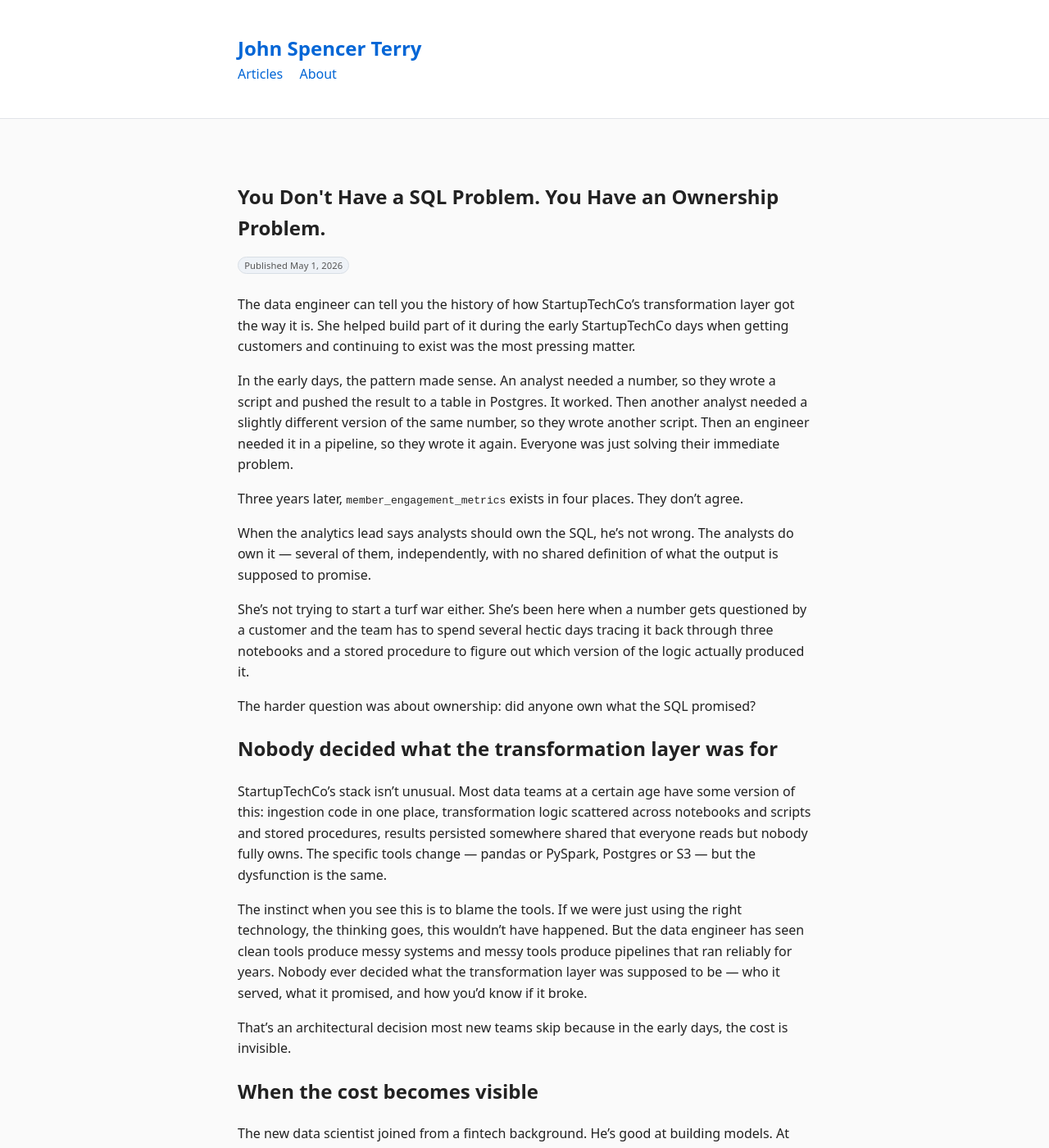
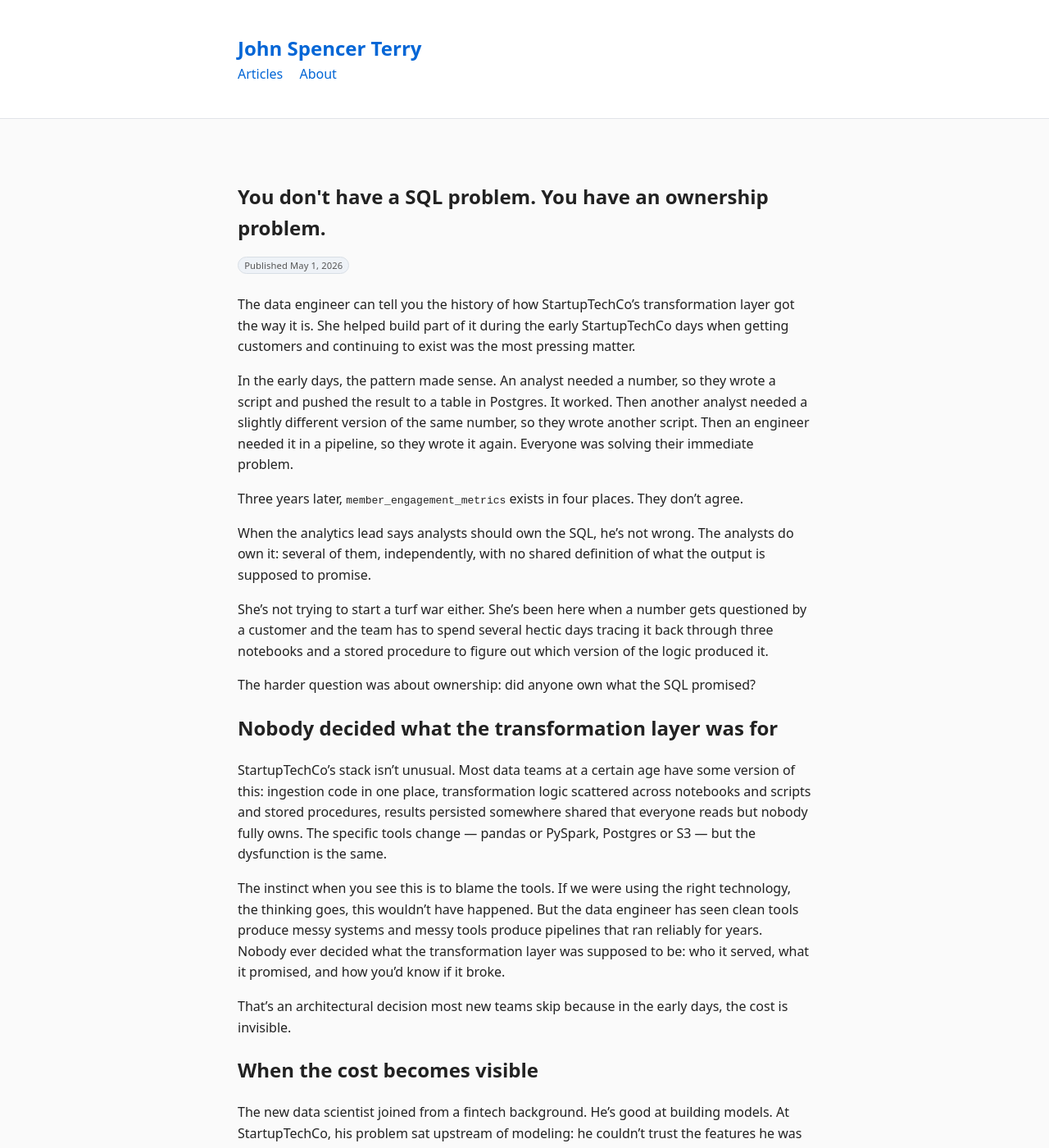
Before and after one commit to JohnSpencerTerry/wb, a Jekyll site: the page built from _articles/sql-ownership-problem.md, in a window 1280 px wide and 1400 px high. Shown: the whole window at 82% size. Built offline with Jekyll 4.4.1, drawn with Linux system fonts in a browser that asks for light colours; some of the changed text lies outside the part shown.

Commit message:
Update sql-ownership-problem.md

```diff
--- a/_articles/sql-ownership-problem.md
+++ b/_articles/sql-ownership-problem.md
@@ -1,19 +1,19 @@
 ---
 layout: default
-title: "You Don't Have a SQL Problem. You Have an Ownership Problem."
+title: "You don't have a SQL problem. You have an ownership problem."
 date: 2026-05-01
 category: Software Engineering
 ---
 
 The data engineer can tell you the history of how StartupTechCo's transformation layer got the way it is. She helped build part of it during the early StartupTechCo days when getting customers and continuing to exist was the most pressing matter.
 
-In the early days, the pattern made sense. An analyst needed a number, so they wrote a script and pushed the result to a table in Postgres. It worked. Then another analyst needed a slightly different version of the same number, so they wrote another script. Then an engineer needed it in a pipeline, so they wrote it again. Everyone was just solving their immediate problem.
+In the early days, the pattern made sense. An analyst needed a number, so they wrote a script and pushed the result to a table in Postgres. It worked. Then another analyst needed a slightly different version of the same number, so they wrote another script. Then an engineer needed it in a pipeline, so they wrote it again. Everyone was solving their immediate problem.
 
 Three years later, `member_engagement_metrics` exists in four places. They don't agree.
 
-When the analytics lead says analysts should own the SQL, he's not wrong. The analysts do own it — several of them, independently, with no shared definition of what the output is supposed to promise.
+When the analytics lead says analysts should own the SQL, he's not wrong. The analysts do own it: several of them, independently, with no shared definition of what the output is supposed to promise.
 
-She's not trying to start a turf war either. She's been here when a number gets questioned by a customer and the team has to spend several hectic days tracing it back through three notebooks and a stored procedure to figure out which version of the logic actually produced it.
+She's not trying to start a turf war either. She's been here when a number gets questioned by a customer and the team has to spend several hectic days tracing it back through three notebooks and a stored procedure to figure out which version of the logic produced it.
 
 The harder question was about ownership: did anyone own what the SQL promised?
 
@@ -21,7 +21,7 @@ The harder question was about ownership: did anyone own what the SQL promised?
 
 StartupTechCo's stack isn't unusual. Most data teams at a certain age have some version of this: ingestion code in one place, transformation logic scattered across notebooks and scripts and stored procedures, results persisted somewhere shared that everyone reads but nobody fully owns. The specific tools change — pandas or PySpark, Postgres or S3 — but the dysfunction is the same.
 
-The instinct when you see this is to blame the tools. If we were just using the right technology, the thinking goes, this wouldn't have happened. But the data engineer has seen clean tools produce messy systems and messy tools produce pipelines that ran reliably for years. Nobody ever decided what the transformation layer was supposed to be — who it served, what it promised, and how you'd know if it broke.
+The instinct when you see this is to blame the tools. If we were using the right technology, the thinking goes, this wouldn't have happened. But the data engineer has seen clean tools produce messy systems and messy tools produce pipelines that ran reliably for years. Nobody ever decided what the transformation layer was supposed to be: who it served, what it promised, and how you'd know if it broke.
 
 That's an architectural decision most new teams skip because in the early days, the cost is invisible.
 
@@ -31,17 +31,17 @@ The new data scientist joined from a fintech background. He's good at building m
 
 He'd pull `fct_member_engagement_metrics` for an engagement model, the model would look reasonable in development, and then something downstream wouldn't match. An audit report. A number a stakeholder questioned. He'd bring it to the data engineer as a pipeline problem. She would dig in and find the raw data was fine. The issue sat in the transformation layer, in logic that existed in three places and had quietly diverged.
 
-The damage was always silent until it wasn't. The pipeline didn't fail. The model trained. The report generated. Everything looked like it was working right up until someone asked a hard question about a specific number.
+The damage stayed silent. The pipeline didn't fail. The model trained. The report generated. Everything looked like it was working right up until someone asked a hard question about a specific number.
 
 That's the worst kind of bug to have in a data system. A pipeline that crashes is easy to fix. A pipeline that produces plausible wrong answers for months is the one that erodes trust in the entire platform.
 
-## What owning the promise actually means
+## What owning the promise means
 
 The argument between the data engineer and the analytics lead ends when they both look at the `member_engagement_metrics` situation. The analytics lead is right that analysts should write SQL. The data engineer is right that uncoordinated SQL ownership is how you end up here. They're both right, and the system is still broken. What moves the conversation forward is both of them agreeing that the question of who writes the SQL is less important than the question of whether anyone can stand behind what it produces.
 
 The analytics lead's SQL is good. Three things were missing: a single place where the definition lived, a test that would catch the logic drifting, and a path back from any number to the code that produced it without days of archaeology.
 
-Owning the promise means something specific: there is one definition, it lives in one place, it has tests that enforce what it's supposed to produce, and anyone can trace a number back to the logic that generated it. Those are the requirements. They live at the level of discipline — a decision to treat the transformation layer as something with consumers and contracts, rather than as a collection of scripts that happen to produce the right answer most of the time.
+Owning the promise means something specific: there is one definition, it lives in one place, it has tests that enforce what it's supposed to produce, and anyone can trace a number back to the logic that generated it. Those are the requirements. They live at the level of discipline. It's a decision to treat the transformation layer as something with consumers and contracts, rather than as a collection of scripts that happen to produce the right answer most of the time.
 
 The harder part is cultural. You can adopt the best tooling available and still end up with four versions of `member_engagement_metrics` if the team hasn't agreed on what the transformation layer is supposed to be. Excellent SQL with no shared contract, no tests, and no traceable lineage produces exactly this. Those are solvable problems. But solving them requires agreeing they're problems first.
 
@@ -49,4 +49,4 @@ The data engineer knows this because she built the scripts. She knows exactly ho
 
 ## What comes next
 
-Once you've agreed on the problem — one definition, one place, testable, traceable — the next question is what that actually looks like inside a real stack. How do you structure the transformation layer so models build on each other cleanly? Where do the contracts live? How does it fit into an orchestration layer that isn't going anywhere?
+Once you've agreed on the problem — one definition, one place, testable, traceable — the next question is what that looks like inside a real stack. How do you structure the transformation layer so models build on each other cleanly? Where do the contracts live? How does it fit into an orchestration layer that isn't going anywhere?
```
